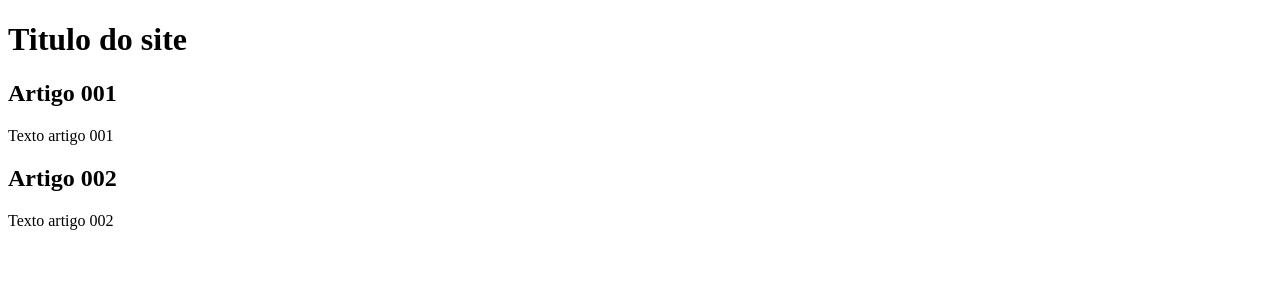
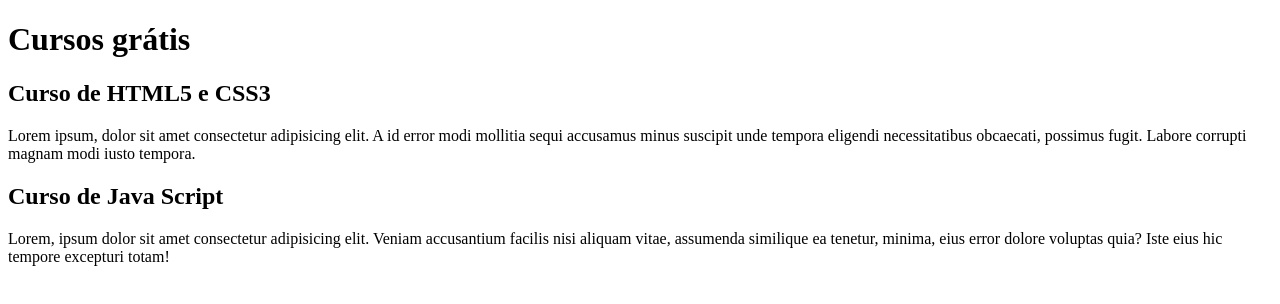
Before and after one commit to WeslleyNascimento1/projeto-site, a plain HTML site: page index.html in a window 1280 px wide. Drawn offline with Linux system fonts and the light colour scheme.

Commit message:
inicio conteudo

```diff
--- a/index.html
+++ b/index.html
@@ -9,15 +9,15 @@
 <body>
     <main>
         <header>
-            <h1>Titulo do site</h1>
+            <h1>Cursos grátis</h1>
         </header>
         <article>
-            <h2>Artigo 001</h2>
-            <p>Texto artigo 001</p>
+            <h2>Curso de HTML5 e CSS3</h2>
+            <p>Lorem ipsum, dolor sit amet consectetur adipisicing elit. A id error modi mollitia sequi accusamus minus suscipit unde tempora eligendi necessitatibus obcaecati, possimus fugit. Labore corrupti magnam modi iusto tempora.</p>
         </article>
         <article>
-            <h2>Artigo 002</h2>
-            <p>Texto artigo 002</p>
+            <h2>Curso de Java Script</h2>
+            <p>Lorem, ipsum dolor sit amet consectetur adipisicing elit. Veniam accusantium facilis nisi aliquam vitae, assumenda similique ea tenetur, minima, eius error dolore voluptas quia? Iste eius hic tempore excepturi totam!</p>
         </article>
     </main>
 </body>
```
